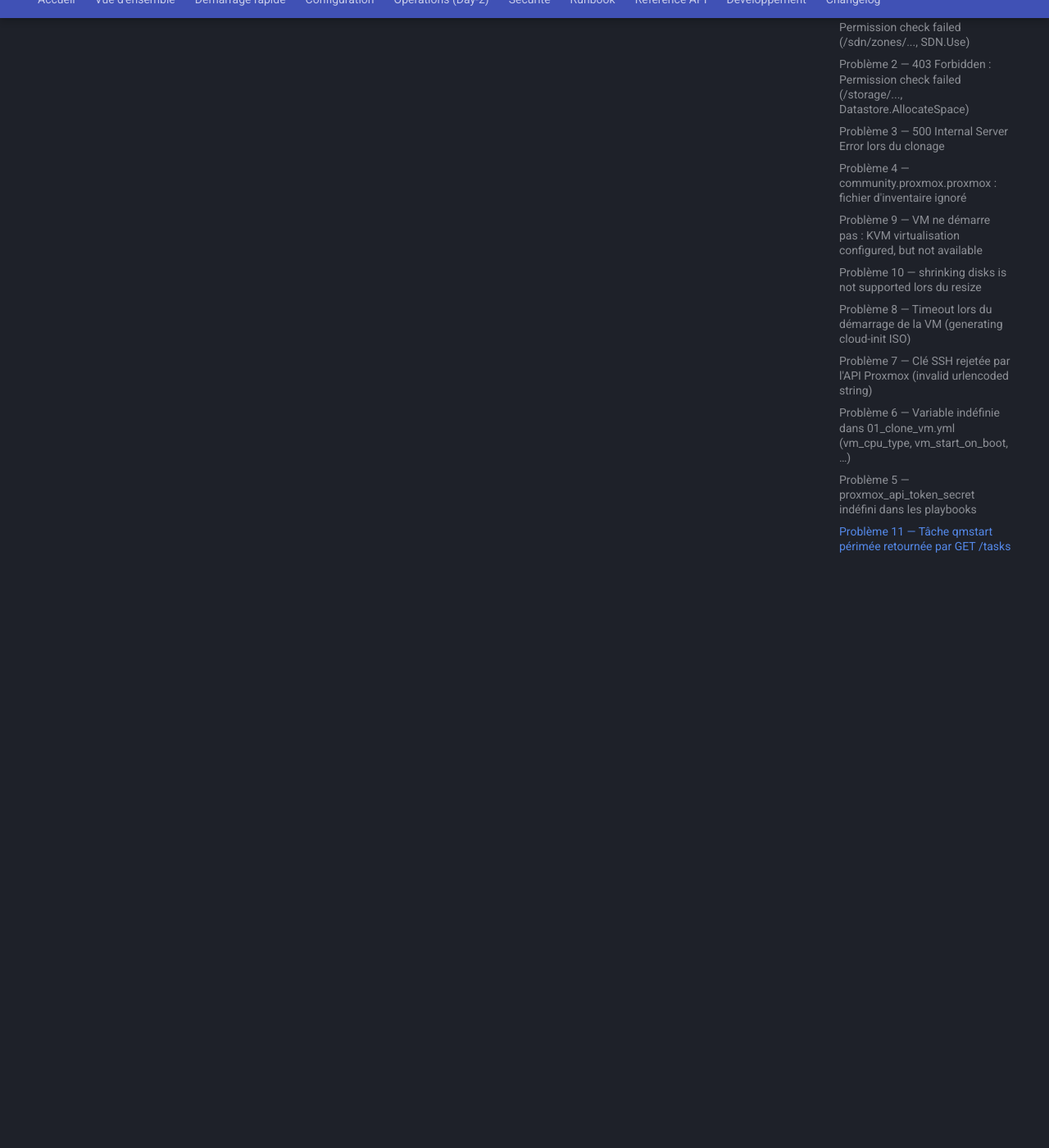
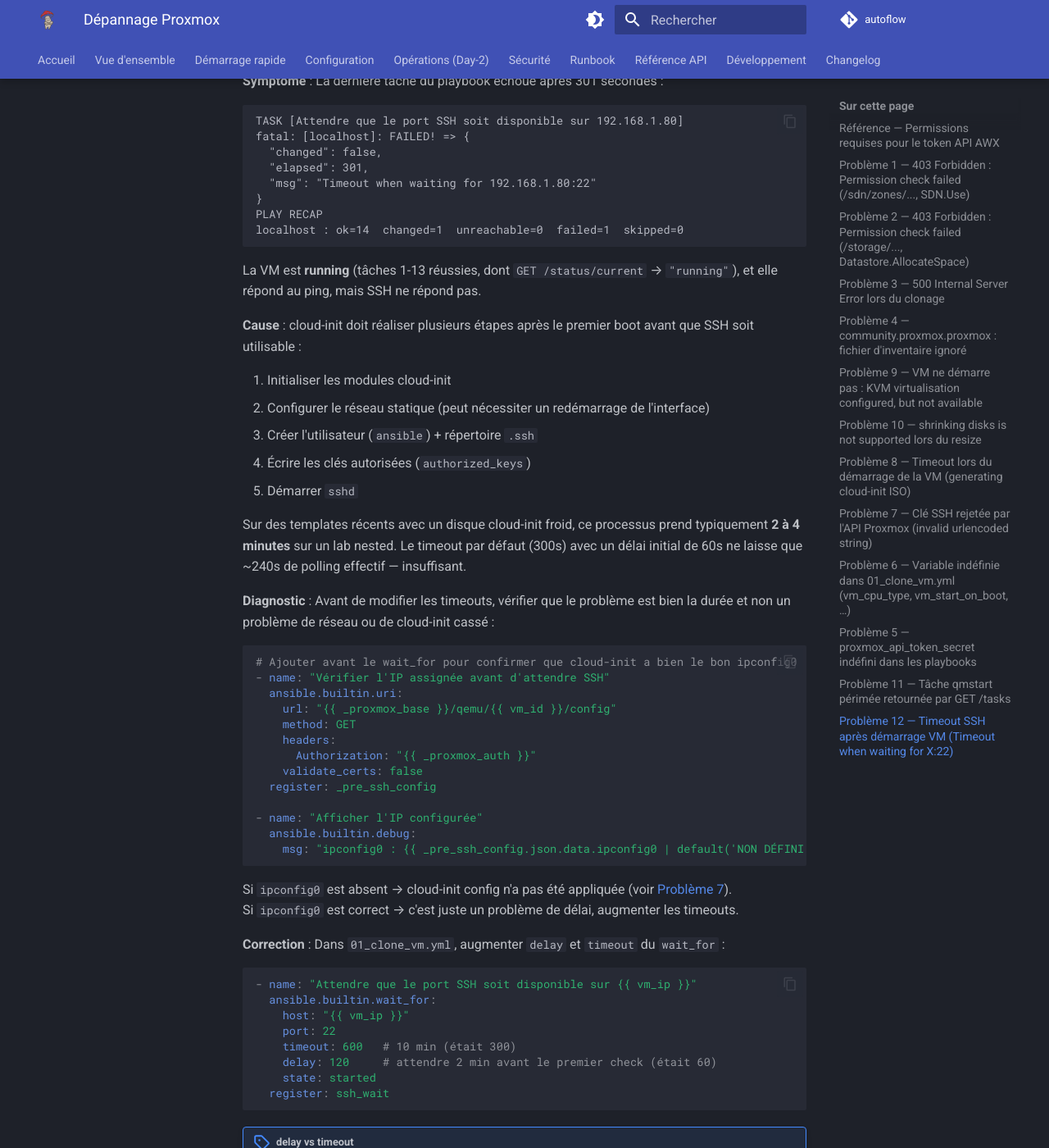
Before and after one commit to Teachmemore-Ressources/autoflow, an MkDocs documentation site: the page built from docs/runbook/troubleshooting/proxmox.md, in a window 1280 px wide and 1400 px high, scrolled down 13754 px. Shown: the whole window at 82% size. Built offline with MkDocs 1.6.1 and Material for MkDocs 9.7.7, drawn with Linux system fonts in a browser that asks for light colours; the version menu is left out; some of the changed text lies outside the part shown.

Commit message:
docs: proxmox Problem 12 — SSH timeout cloud-init (timeout 600, delay 120)
Ajout du Problème 12 : le wait_for SSH expire après 5 min car cloud-init
prend 2-4 min sur un lab nested pour configurer le réseau statique, créer
l'utilisateur et démarrer sshd. Fix documenté : timeout 600 / delay 120.
Inclut diagnostic pré-SSH via GET /config pour distinguer "cloud-init non
appliqué" vs "cloud-init en cours".

Co-Authored-By: Claude Sonnet 4.6 <noreply@anthropic.com>

````diff
--- a/docs/runbook/troubleshooting/index.md
+++ b/docs/runbook/troubleshooting/index.md
@@ -47,3 +47,4 @@ docker stats --no-stream --format "table {{.Name}}\t{{.CPUPerc}}\t{{.MemUsage}}"
 | `shrinking disks is not supported` sur le resize | [Proxmox — Problème 10](proxmox.md#probleme-10) |
 | `kvm=0` ignoré — `False` traité comme truthy par Proxmox | [Proxmox — Problème 9](proxmox.md#probleme-9) |
 | Tâche `qmstart` périmée — `failed_when` déclenché dès l'attempt 1 | [Proxmox — Problème 11](proxmox.md#probleme-11) |
+| Timeout SSH après démarrage VM (`Timeout when waiting for X:22`) | [Proxmox — Problème 12](proxmox.md#probleme-12) |
--- a/docs/runbook/troubleshooting/proxmox.md
+++ b/docs/runbook/troubleshooting/proxmox.md
@@ -673,3 +673,90 @@ Si les UPID diffèrent → tâche périmée.
     Pour éviter les tâches périmées à l'avenir : supprimer les VMs laissées en état `stopped`
     après un run raté. Les tâches restent en base Proxmox même après suppression de la VM,
     mais elles n'apparaissent plus dans le filtre `vmid=` une fois la VM supprimée.
+
+---
+
+## Problème 12 — Timeout SSH après démarrage VM (`Timeout when waiting for X:22`) {#probleme-12}
+
+**Symptôme** : La dernière tâche du playbook échoue après 301 secondes :
+
+```
+TASK [Attendre que le port SSH soit disponible sur 192.168.1.80]
+fatal: [localhost]: FAILED! => {
+  "changed": false,
+  "elapsed": 301,
+  "msg": "Timeout when waiting for 192.168.1.80:22"
+}
+PLAY RECAP
+localhost : ok=14  changed=1  unreachable=0  failed=1  skipped=0
+```
+
+La VM est **running** (tâches 1-13 réussies, dont `GET /status/current` → `"running"`), et elle
+répond au ping, mais SSH ne répond pas.
+
+**Cause** : cloud-init doit réaliser plusieurs étapes après le premier boot avant que SSH soit
+utilisable :
+
+1. Initialiser les modules cloud-init
+2. Configurer le réseau statique (peut nécessiter un redémarrage de l'interface)
+3. Créer l'utilisateur (`ansible`) + répertoire `.ssh`
+4. Écrire les clés autorisées (`authorized_keys`)
+5. Démarrer `sshd`
+
+Sur des templates récents avec un disque cloud-init froid, ce processus prend typiquement
+**2 à 4 minutes** sur un lab nested. Le timeout par défaut (300s) avec un délai initial de 60s
+ne laisse que ~240s de polling effectif — insuffisant.
+
+**Diagnostic** : Avant de modifier les timeouts, vérifier que le problème est bien la durée et non
+un problème de réseau ou de cloud-init cassé :
+
+```yaml
+# Ajouter avant le wait_for pour confirmer que cloud-init a bien le bon ipconfig0
+- name: "Vérifier l'IP assignée avant d'attendre SSH"
+  ansible.builtin.uri:
+    url: "{{ _proxmox_base }}/qemu/{{ vm_id }}/config"
+    method: GET
+    headers:
+      Authorization: "{{ _proxmox_auth }}"
+    validate_certs: false
+  register: _pre_ssh_config
+
+- name: "Afficher l'IP configurée"
+  ansible.builtin.debug:
+    msg: "ipconfig0 : {{ _pre_ssh_config.json.data.ipconfig0 | default('NON DÉFINI') }}"
+```
+
+Si `ipconfig0` est absent → cloud-init config n'a pas été appliquée (voir [Problème 7](proxmox.md#probleme-7)).
+Si `ipconfig0` est correct → c'est juste un problème de délai, augmenter les timeouts.
+
+**Correction** : Dans `01_clone_vm.yml`, augmenter `delay` et `timeout` du `wait_for` :
+
+```yaml
+- name: "Attendre que le port SSH soit disponible sur {{ vm_ip }}"
+  ansible.builtin.wait_for:
+    host: "{{ vm_ip }}"
+    port: 22
+    timeout: 600   # 10 min (était 300)
+    delay: 120     # attendre 2 min avant le premier check (était 60)
+    state: started
+  register: ssh_wait
+```
+
+!!! note "delay vs timeout"
+    `delay` = temps d'attente avant le **premier** test (laisse cloud-init démarrer).
+    `timeout` = durée **totale** maximale incluant le delay.
+    Avec `delay: 120` et `timeout: 600`, le module tente pendant 480s effectives après le delay.
+
+!!! tip "Si SSH reste inaccessible après 10 min"
+    1. Vérifier que le template a bien un serveur SSH installé (`openssh-server`)
+    2. Vérifier que l'EE AWX est sur un réseau qui peut joindre la VM (même VLAN / routage actif)
+    3. Se connecter à la console Proxmox (`noVNC`) pour voir l'état cloud-init en direct :
+       ```bash
+       # Depuis la console VM
+       cloud-init status --long
+       journalctl -u cloud-init --no-pager | tail -30
+       ```
+    4. Vérifier que `sshd` écoute :
+       ```bash
+       ss -tlnp | grep :22
+       ```
````
